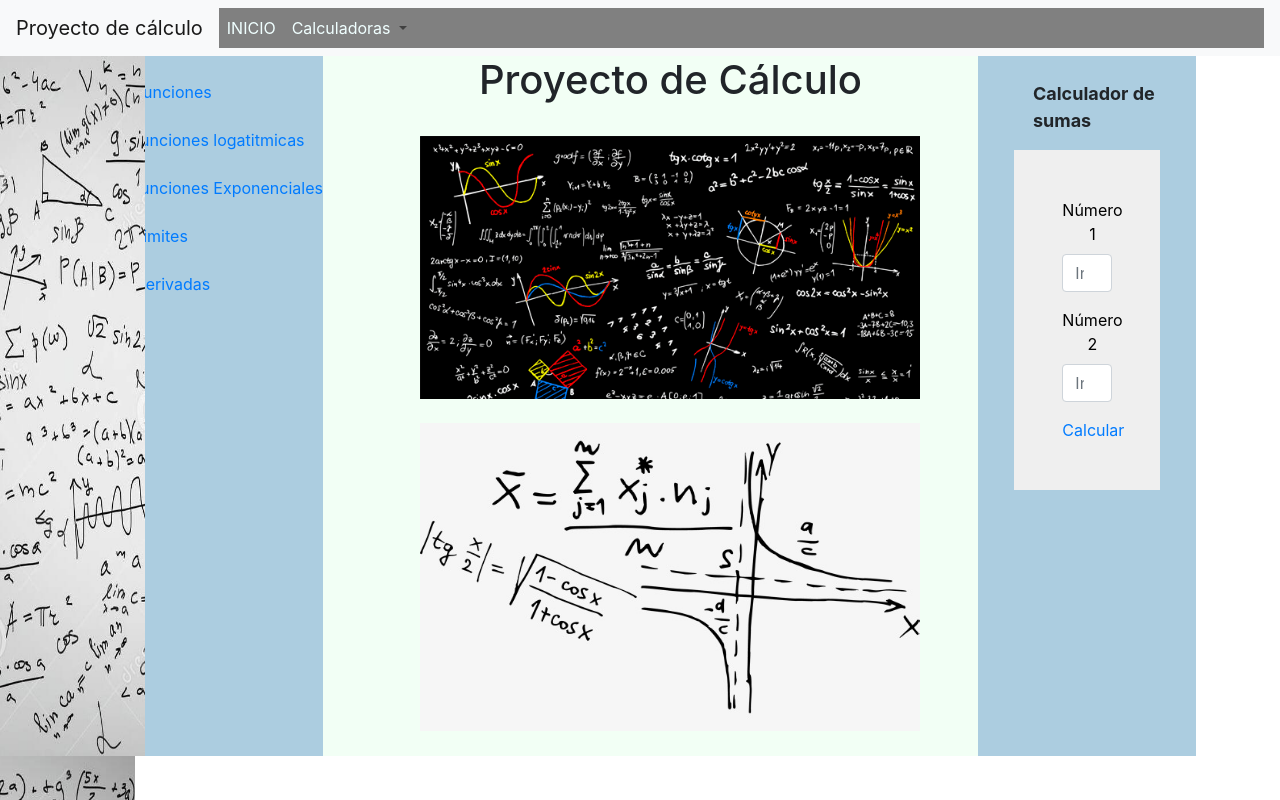
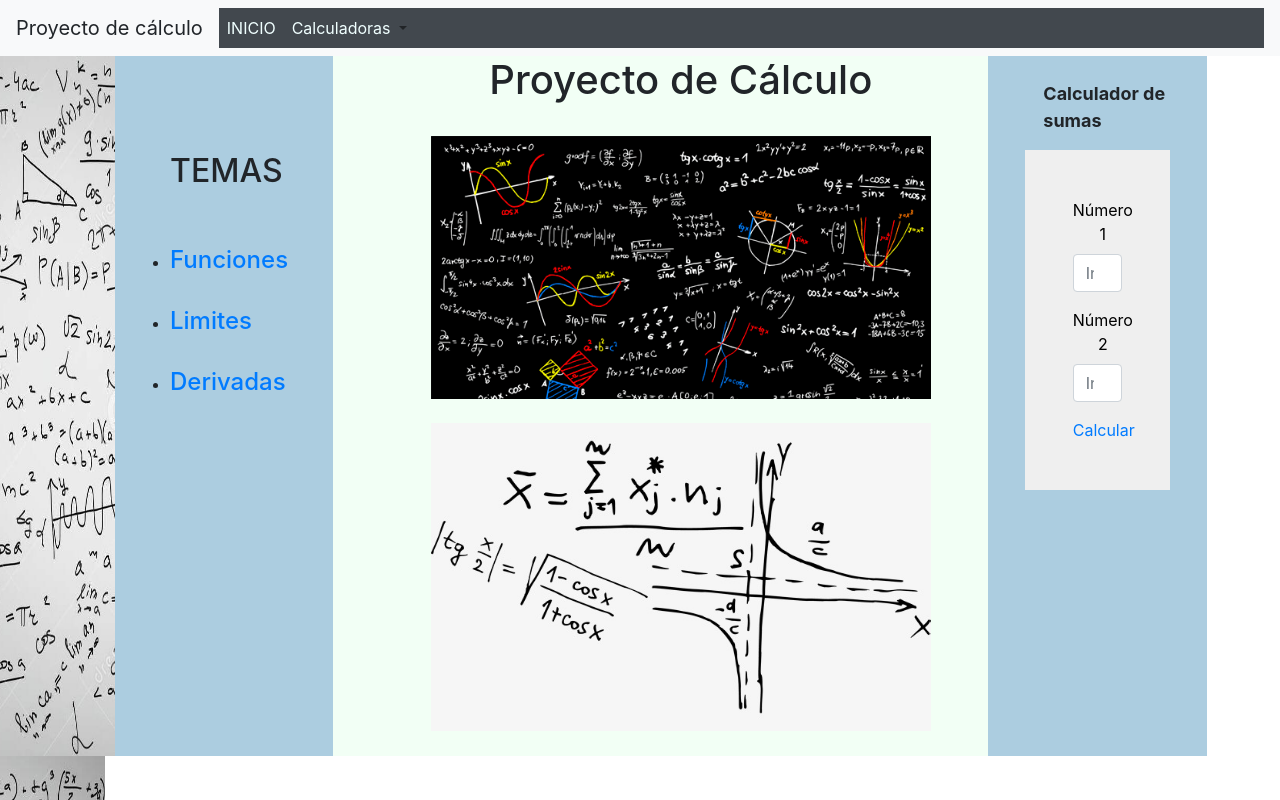
Before and after one commit to ispa16/Calculadora_derivadas, a plain HTML site: page calculo/index.html in a window 1280 px wide. Shown: the top 800 px of the page. Drawn offline with nearby package versions, Linux system fonts and the light colour scheme.

Commit message:
navbar y enlaces

```diff
--- a/calculo/index.html
+++ b/calculo/index.html
@@ -16,7 +16,7 @@
 <body>
   <nav class="navbar navbar-expand-lg navbar-light bg-light">
 
-    <a class="navbar-brand" href="#">Proyecto de cálculo</a>
+    <a class="navbar-brand">Proyecto de cálculo</a>
     <button class="navbar-toggler" type="button" data-toggle="collapse"
     data-target="#navbarSupportedContent" aria-controls="navbarSupportedContent"
     aria-expanded="false"
@@ -24,7 +24,7 @@
     <span class="navbar-toggler-icon"></span>
   </button>
 
-  <div class="collapse navbar-collapse" id="navbarSupportedContent" style="background:#808080">
+  <div class="collapse navbar-collapse" id="navbarSupportedContent" style="background:#42484E">
     <ul class="navbar-nav mr-auto">
       <li class="nav-item active">
         <a class="nav-link" href="#"><font color="#F0FFFF">INICIO</font> <span
@@ -48,18 +48,18 @@
     </div>
   </nav>
   <div class="row">
-   <div class="col-md-1"
+   <div class="col-md-1.5"
    <ul>
-    <img src="imagenes/fon.jpeg" width="145" height="700">
+    <img src="imagenes/fon.jpeg" width="130" height="700">
    </ul>
  </div>
- <div class="col-md-2.5" style="background:#ACCDE0">
+ <div class="col-md-2" style="background:#ACCDE0">
   <ul>
-    <br><li><a href="funciones_teoria.html">Funciones</li></a>
-    <br><li><a href="funciones_logaritmicas_teoria.html">funciones logatitmicas</li></a>
-    <br><li><a href="funciones_exponenciales_teoria.html">funciones Exponenciales</li></a>
-    <br><li><a href="limites_teoria.html">Limites</li></a>
-    <br><li><a href="derivadas_teoria.html">Derivadas</li></a>
+    <br><br><br><br>
+    <h2>TEMAS</h2>
+    <br><br><li><a href="funciones_teoria.html"><h4>Funciones</h3></li></a>
+    <br><li><a href="limites_teoria.html"><h4>Limites</li></a>
+    <br><li><a href="derivadas_teoria.html"><h4>Derivadas</li></a>
 
   </ul>
 </div>
@@ -112,7 +112,7 @@
   </div>
   <div class="col-md-0.5"
    <ul>
-     <img src="imagenes/cal.jpeg" width="150" height="700">
+     <img src="imagenes/cal.jpeg" width="120" height="700">
    </ul>
  </div>
 
```
Also changed, not shown: calculo/funciones_teoria.html (+1 -0 lines).
